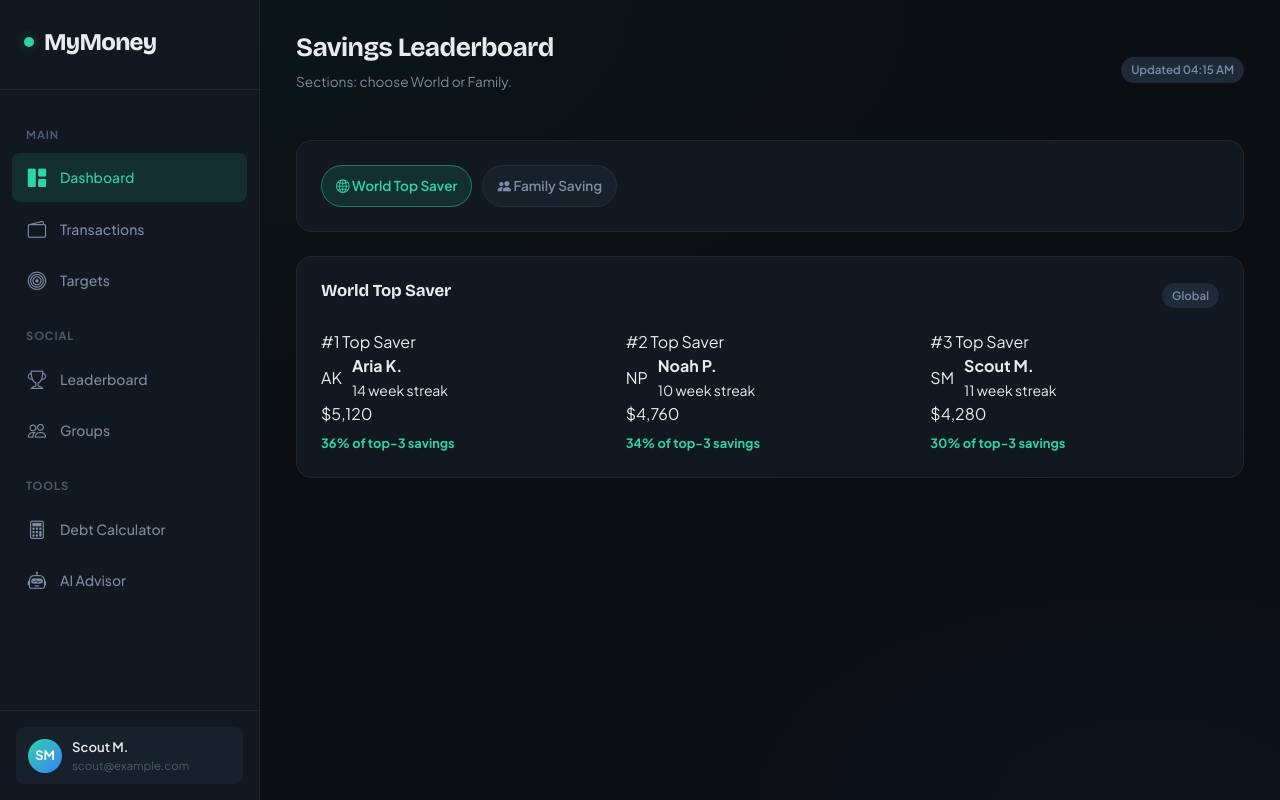
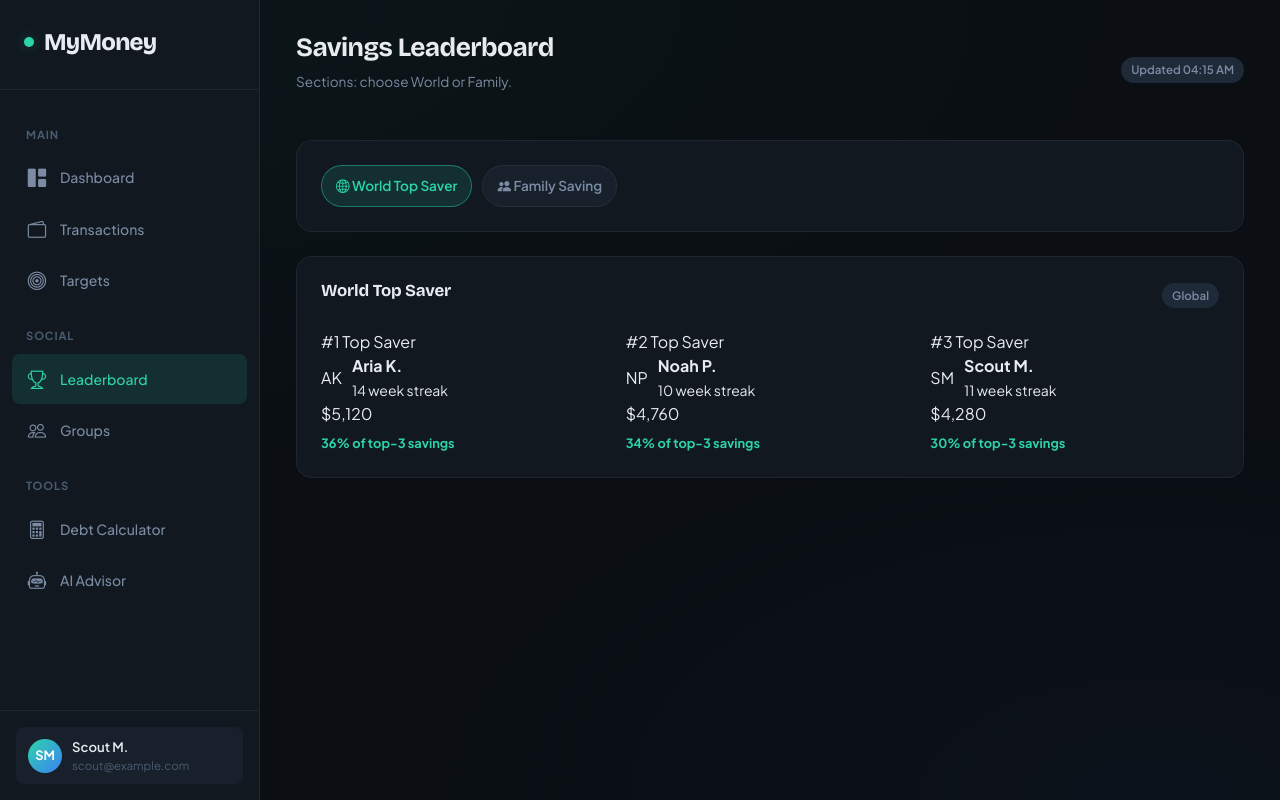
Before and after one commit to Haydosi/CITS3403-Project, a Flask app: page /leaderboard in a window 1280 px wide. Run offline with Flask 3, Linux system fonts and the light colour scheme.

Commit message:
feat: side bar highlights the selected page.
# Changes
- Added condition for active button

```diff
--- a/templates/partials/sidebar.html
+++ b/templates/partials/sidebar.html
@@ -13,11 +13,11 @@
     <!-- remember to use flask links for these later (once it is actually functional) -->
     <nav class="sidebar-nav">
         <div class="nav-section-label">Main</div>
-        <a href="{{ url_for('dashboard')}}" class="nav-link active"><i class="bi bi-grid-1x2-fill"></i> Dashboard</a>
+        <a href="{{ url_for('dashboard')}}" class="nav-link {{ 'active' if request.endpoint == 'dashboard' else '' }}"><i class="bi bi-grid-1x2-fill"></i> Dashboard</a>
         <a href="#" class="nav-link"><i class="bi bi-wallet2"></i> Transactions</a>
         <a href="#" class="nav-link"><i class="bi bi-bullseye"></i> Targets</a>
         <div class="nav-section-label">Social</div>
-        <a href="{{ url_for('leaderboard')}}" class="nav-link"><i class="bi bi-trophy"></i> Leaderboard</a>
+        <a href="{{ url_for('leaderboard')}}" class="nav-link {{ 'active' if request.endpoint == 'leaderboard' else '' }}"><i class="bi bi-trophy"></i> Leaderboard</a>
         <a href="#" class="nav-link"><i class="bi bi-people"></i> Groups</a>
         <div class="nav-section-label">Tools</div>
         <a href="#" class="nav-link"><i class="bi bi-calculator"></i> Debt Calculator</a>
```
